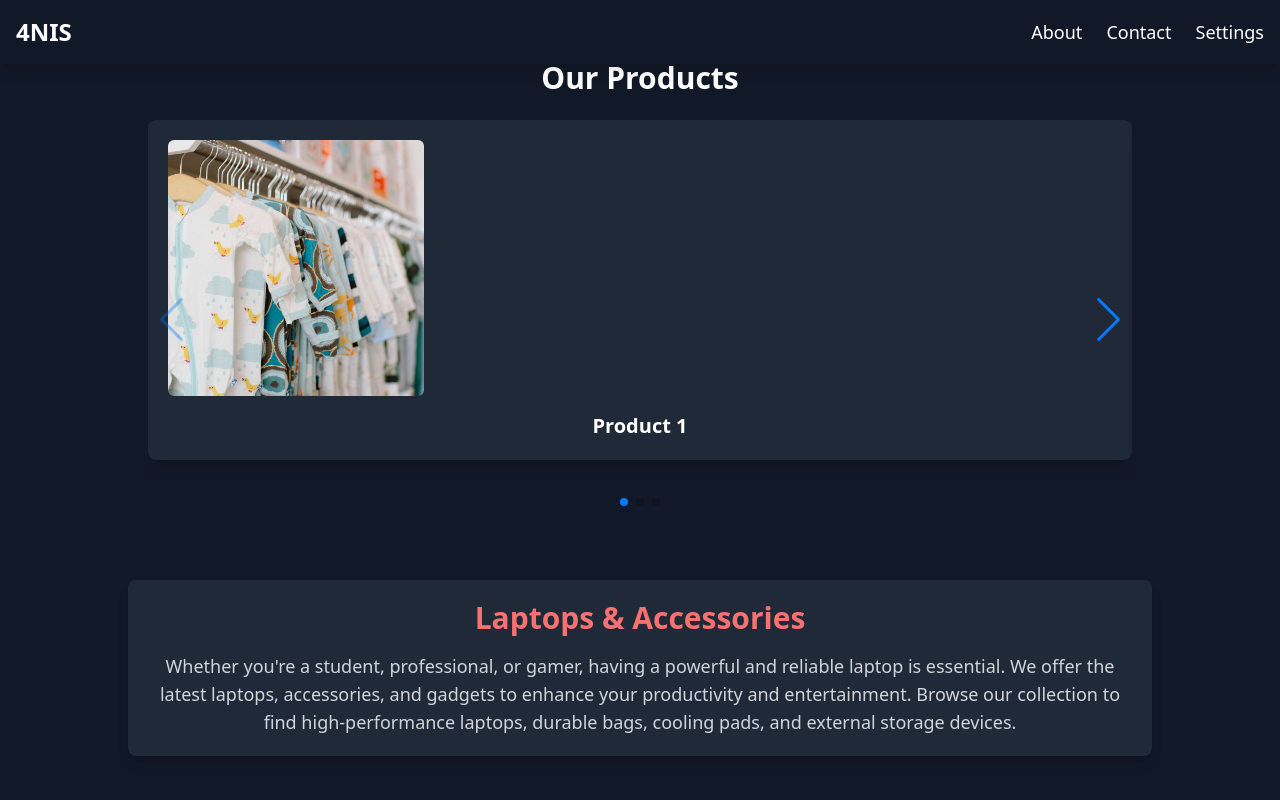
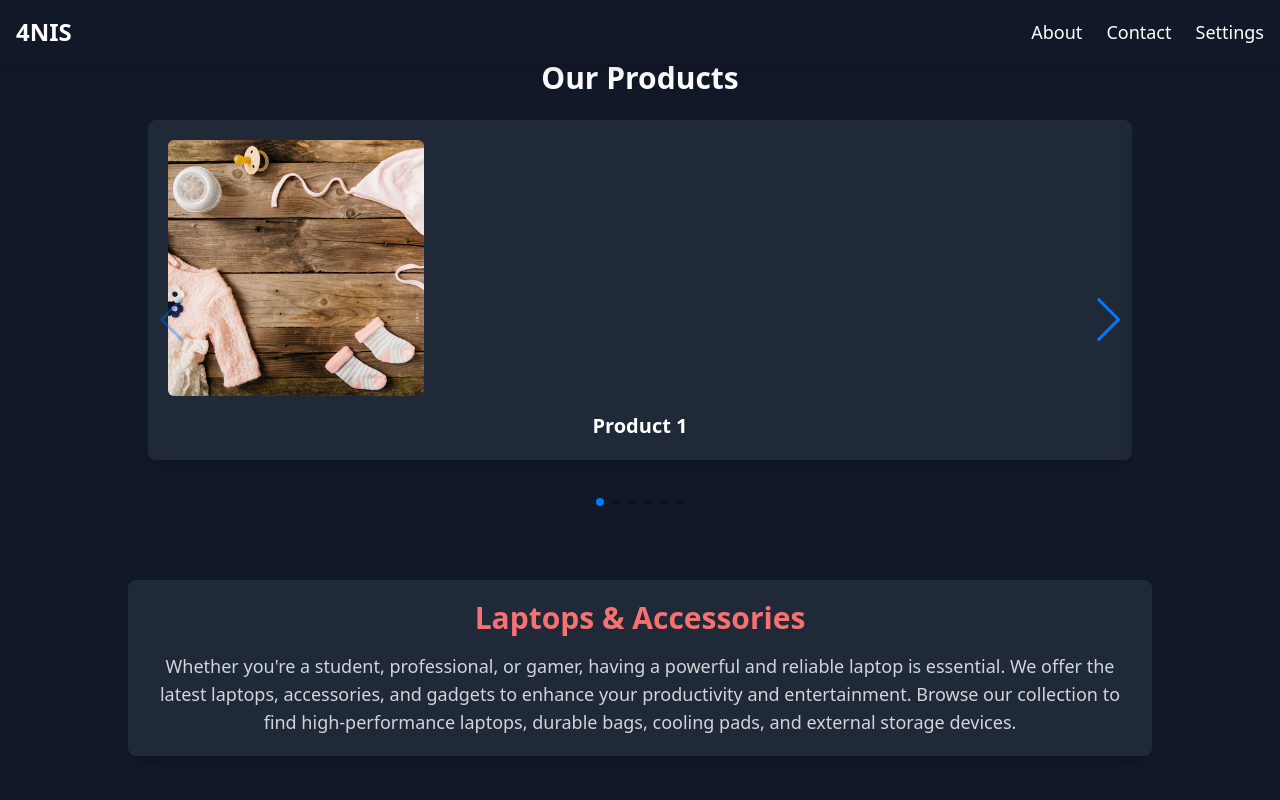
Before and after one commit to michaelpete1/4nis-vue, a Vue app: page /products in a window 1280 px wide. Shown: the top 800 px of the page. Built offline with nearby package versions, Linux system fonts and the light colour scheme.

Commit message:
changed some things1

```diff
--- a/src/views/Products.vue
+++ b/src/views/Products.vue
@@ -69,8 +69,11 @@ import 'swiper/css/navigation';
 import 'swiper/css/pagination';
 
 const products = [
-  { id: 1, image: '/babyimage2.jpg', name: 'Product 1' },
-  { id: 2, image: '/babyimage.jpg', name: 'Product 2' },
-  { id: 3, image: '/kitchen ut1.jpg', name: 'Product 3' }, // Avoid spaces in filenames
+  { id: 1, image: '../public/babyimage.jpg', name: 'Product 1' },
+  { id: 2, image: '../public/pc2.jpg', name: 'Product 2' },
+  { id: 3, image: '../public/kitchen ut1.jpg', name: 'Product 3' },
+  { id: 4, image: '../public/kitchen ut.jpg', name: 'Product 4' },
+  { id: 5, image: '../public/babyimage1.jpg', name: 'Product 5' },
+  { id: 3, image: '../public/pc3.jpg', name: 'Product 6' },
 ];
 </script>
```
